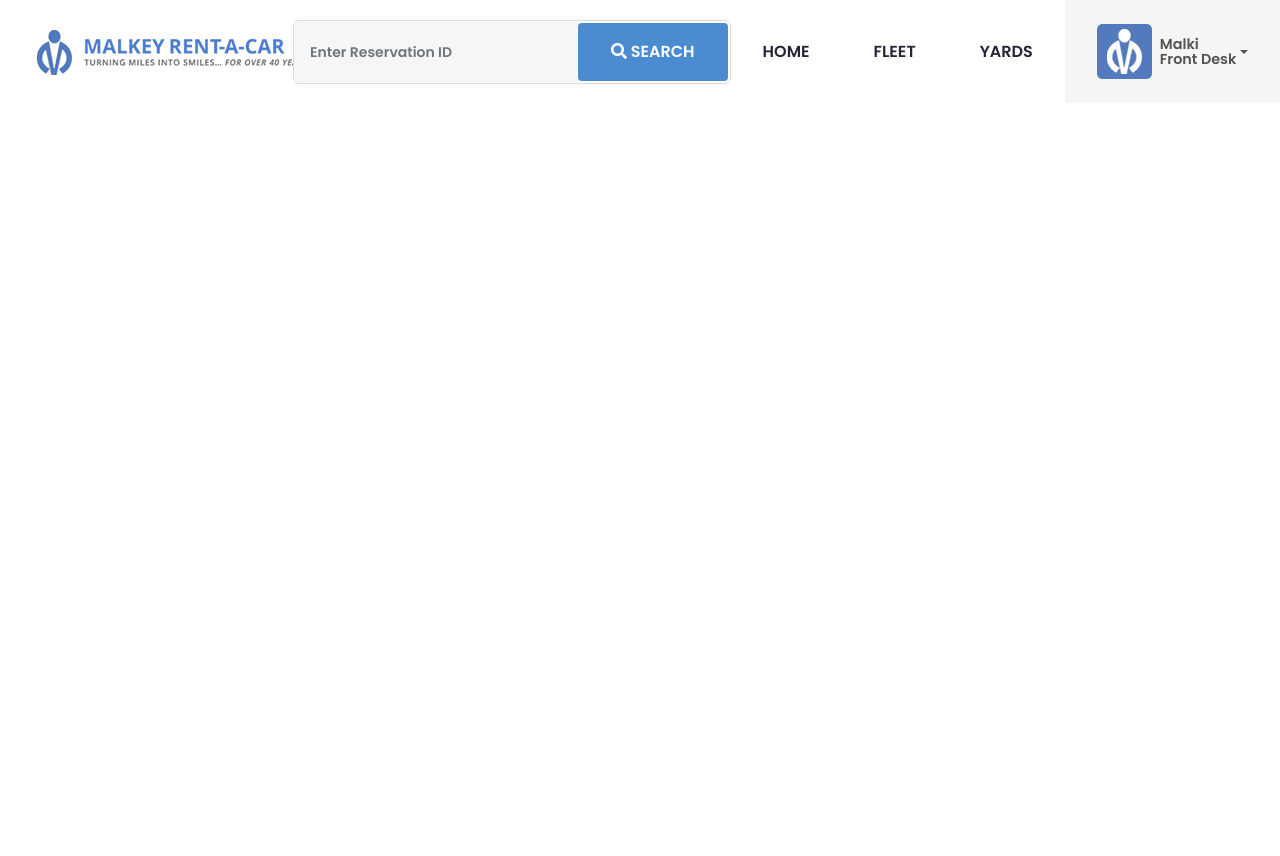
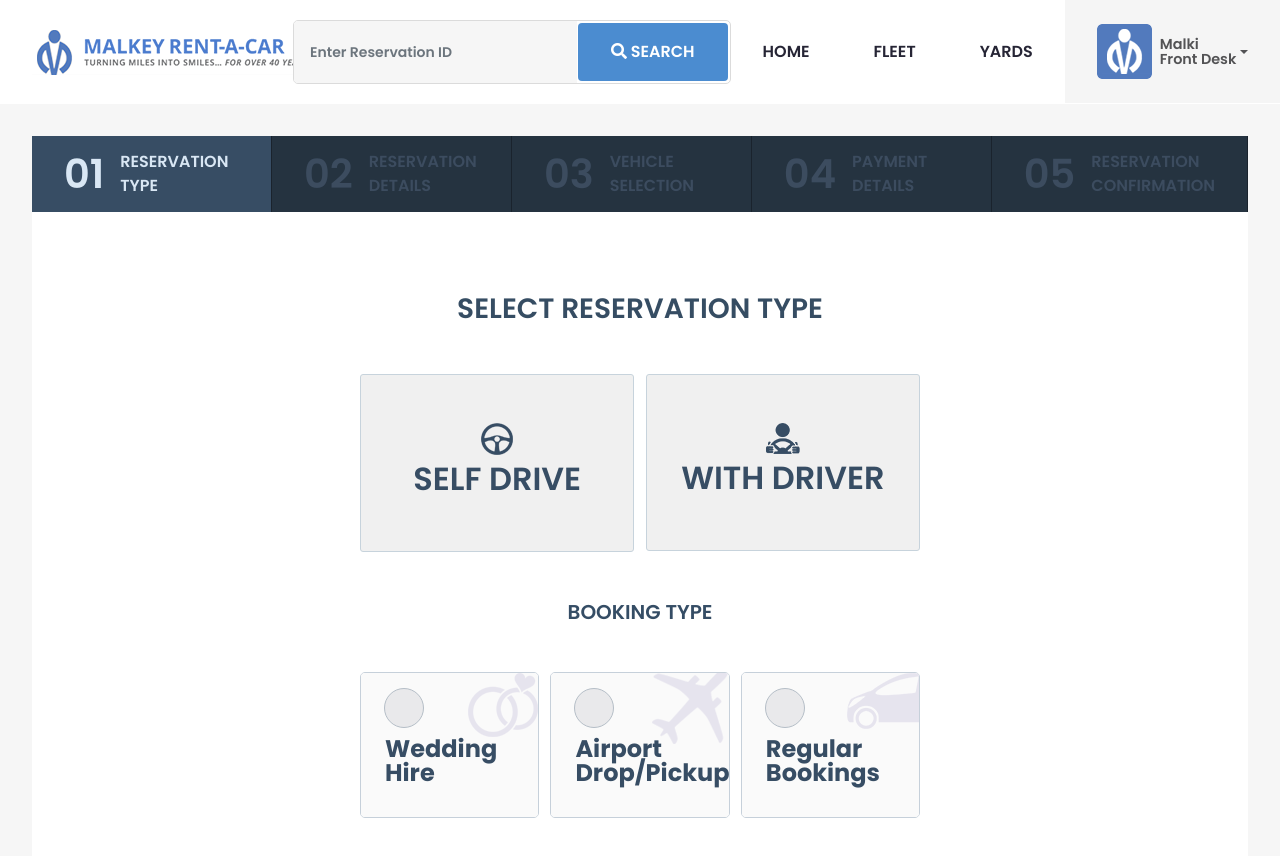
Before and after one commit to maya-lk/malky, a React (Create React App) app: page /malkey/site/wizard in a window 1280 px wide. Shown: the top 856 px of the page. Before the commit the page ends 800 px from the top, so only its background shows below. Built offline with nearby package versions, Linux system fonts and the light colour scheme.

Commit message:
Create Wizard Page

```diff
--- a/src/App.js
+++ b/src/App.js
@@ -2,7 +2,7 @@ import React from 'react';
 //import { connect } from 'react-redux';
 import { Switch , Route } from 'react-router-dom';
 
-import HomePage from './pages/home/home.component';
+import Wizard from './pages/wizard/wizard.component';
 import Header from './components/header/header.component';
 
 import './App.css';
@@ -14,7 +14,7 @@ class App extends React.Component {
       <div className="appWrappe">
         <Header/>
         <Switch>
-          <Route exact path="/" component={HomePage} />
+          <Route path="/wizard" component={Wizard} />
         </Switch>
       </div>
     )
--- a/src/components/wizard-container/wizard-container.component.jsx
+++ b/src/components/wizard-container/wizard-container.component.jsx
@@ -7,9 +7,9 @@ import './wizard-container.styles.scss';
 
 const WizardContainer = () => (
     <div className="wizardContainer">
-        <Switch>
-          <Route exact path="/" component={WizardStepOne} />
-        </Switch>
+      <Switch>
+        <Route exact path="/wizard" component={WizardStepOne} />
+      </Switch>
     </div>
 );
 
--- a/src/components/wizard-navigation/wizard-navigation.component.jsx
+++ b/src/components/wizard-navigation/wizard-navigation.component.jsx
@@ -1,6 +1,7 @@
 import React from 'react';
 import { connect } from 'react-redux';
 import { createStructuredSelector } from 'reselect';
+import { Link } from 'react-router-dom';
 
 import { setActiveStep , setDoneSteps , removeDoneSteps } from '../../redux/wizard/wizard.actions';
 import { selectActiveStep , selectDoneSteps } from '../../redux/wizard/wizard.selectors';
@@ -22,41 +23,46 @@ const WizardNavigation = ({ activeStep , setActiveStep , setDoneSteps , doneStep
 
     return(
         <nav className="nav wizardNavigation">
-            <span
+            <Link
+                to="/wizard"
                 className={`${ (doneSteps.indexOf(1) >= 0)? 'active' : '' } nav-link`}
                 onClick={ () => handleClick(1) }
             >
                 <span className="number">01</span>
                 RESERVATION TYPE
-            </span>
-            <span
+            </Link>
+            <Link
+                to="/wizard/reservation-details"
                 className={`${ (doneSteps.indexOf(2) >= 0)? 'active' : '' } nav-link`}
                 onClick={ () => handleClick(2) }
             >
                 <span className="number">02</span>
                 RESERVATION DETAILS
-            </span>
-            <span
+            </Link>
+            <Link
+                to="/wizard/vehicle-selection"
                 className={`${ (doneSteps.indexOf(3) >= 0)? 'active' : '' } nav-link`}
                 onClick={ () => handleClick(3) }
             >
                 <span className="number">03</span>
                 VEHICLE SELECTION
-            </span>
-            <span
+            </Link>
+            <Link
+                to="/wizard/payment-details"
                 className={`${ (doneSteps.indexOf(4) >= 0)? 'active' : '' } nav-link`}
                 onClick={ () => handleClick(4) }
             >
                 <span className="number">04</span>
                 PAYMENT DETAILS
-            </span>
-            <span
+            </Link>
+            <Link
+                to="/wizard/reservation-confirmation"
                 className={`${ (doneSteps.indexOf(5) >= 0)? 'active' : '' } nav-link`}
                 onClick={ () => handleClick(5) }
             >
                 <span className="number">05</span>
                 RESERVATION CONFIRMATION
-            </span>
+            </Link>
         </nav>
     )
 };
--- a/src/components/wizard-step-01/wizard-step-01.component.jsx
+++ b/src/components/wizard-step-01/wizard-step-01.component.jsx
@@ -1,4 +1,9 @@
 import React from 'react';
+import { connect } from 'react-redux';
+import { createStructuredSelector } from 'reselect';
+
+import { setReservationType , setBookingType , setActiveStep , setDoneSteps } from '../../redux/wizard/wizard.actions';
+import { selectReservationType , selectBookingType } from '../../redux/wizard/wizard.selectors';
 
 import SelfDriveInactive from '../../assets/images/self-drive-inactive.png';
 import WithDriveInactive from '../../assets/images/with-driver-inactive.png';
@@ -8,7 +13,20 @@ import Regulart from '../../assets/images/regular.png';
 
 import './wizard-step-01.styles.scss';
 
-const WizardStepOne = () => {
+const WizardStepOne = ({ setReservationType , setBookingType , reservationType , bookingType , setActiveStep , setDoneSteps }) => {
+
+    const handleReservationType = (e) => {
+
+        setReservationType(e.target.value);
+
+    }
+
+    const handleBookingType = (e) => {
+
+        setBookingType(e.target.value);
+
+    }
+
     return(
         <div className="wizardContent wizardStep1">
 
@@ -16,14 +34,28 @@ const WizardStepOne = () => {
                 <h3>Select Reservation Type</h3>
                 <div className="btn-group">
                     <div className="custom-control custom-radio">
-                        <input type="radio" id="selfDrive" name="driveType" className="custom-control-input" value="Self Drive" />
+                        <input
+                            type="radio"
+                            id="selfDrive"
+                            name="driveType"
+                            className="custom-control-input"
+                            value="Self Drive"
+                            onChange={(e) => handleReservationType(e)}
+                        />
                         <label className="custom-control-label selfDrive" htmlFor="selfDrive" >
                             <span style={{ backgroundImage : `url(${SelfDriveInactive})`}} />
                             SELF DRIVE
                         </label>
                     </div>
                     <div className="custom-control custom-radio">
-                        <input type="radio" id="withDrive" name="driveType" className="custom-control-input" value="With Drive" />
+                        <input
+                            type="radio"
+                            id="withDrive"
+                            name="driveType"
+                            className="custom-control-input"
+                            value="With Driver"
+                            onChange={(e) => handleReservationType(e)}
+                        />
                         <label className="custom-control-label withDrive" htmlFor="withDrive" >
                             <span style={{ backgroundImage : `url(${WithDriveInactive})` }} />
                             WITH DRIVER
@@ -37,21 +69,42 @@ const WizardStepOne = () => {
                 <div className="typeWrap d-flex justify-content-between">
 
                     <div className="type custom-control custom-radio">
-                        <input type="radio" id="wedding" name="reservationType" className="custom-control-input" value="Wedding Hire" />
+                        <input
+                            type="radio"
+                            id="wedding"
+                            name="reservationType"
+                            className="custom-control-input"
+                            value="Wedding Hire"
+                            onChange={(e) => handleBookingType(e)}
+                        />
                         <label className="custom-control-label wedding" htmlFor="wedding" style={{ backgroundImage : `url(${Wedding})` }}>
                             Wedding Hire
                         </label>
                     </div>
 
                     <div className="type custom-control custom-radio">
-                        <input type="radio" id="airport" name="reservationType" className="custom-control-input" value="Airport Drop/Pickup" />
+                        <input
+                            type="radio"
+                            id="airport"
+                            name="reservationType"
+                            className="custom-control-input"
+                            value="Airport Drop/Pickup"
+                            onChange={(e) => handleBookingType(e)}
+                        />
                         <label className="custom-control-label airport" htmlFor="airport" style={{ backgroundImage : `url(${Airport})` }}>
                             Airport Drop/Pickup
                         </label>
                     </div>
 
                     <div className="type custom-control custom-radio">
-                        <input type="radio" id="regular" name="reservationType" className="custom-control-input" value="Regular Bookings" />
+                        <input
+                            type="radio"
+                            id="regular"
+                            name="reservationType"
+                            className="custom-control-input"
+                            value="Regular Bookings"
+                            onChange={(e) => handleBookingType(e)}
+                        />
                         <label className="custom-control-label regular" htmlFor="regular" style={{ backgroundImage : `url(${Regulart})` }}>
                             Regular Bookings
                         </label>
@@ -64,4 +117,16 @@ const WizardStepOne = () => {
     )
 };
 
-export default WizardStepOne;
+const mapDispatchToProps = dispatch => ({
+    setReservationType : (reservationType) => dispatch(setReservationType(reservationType)),
+    setBookingType : (bookingType) => dispatch(setBookingType(bookingType)),
+    setActiveStep : (activeStep) => dispatch(setActiveStep(activeStep)),
+    setDoneSteps : (doneSteps) => dispatch(setDoneSteps(doneSteps)),
+});
+
+const mapStateToProps = createStructuredSelector({
+    reservationType : selectReservationType,
+    bookingType : selectBookingType
+});
+
+export default connect(mapStateToProps, mapDispatchToProps)(WizardStepOne);
--- a/src/pages/home/home.component.jsx
+++ b/src/pages/home/home.component.jsx
@@ -1,17 +1 @@
 import React from 'react';
-
-import WizardNavigation from '../../components/wizard-navigation/wizard-navigation.component';
-import WizardContainer from '../../components/wizard-container/wizard-container.component';
-
-import './home.styles.scss';
-
-const HomePage = () => (
-    <div className="homePageWrapper d-flex">
-        <div className="wizardWrap">
-            <WizardNavigation/>
-            <WizardContainer/>
-        </div>
-    </div>
-);
-
-export default HomePage;
--- a/src/pages/home/home.styles.scss
+++ /dev/null
@@ -1,7 +0,0 @@
-.homePageWrapper{
-    .wizardWrap {
-        padding: 2rem;
-        width: 100%;
-        background-color: #f6f6f6;
-    }
-}
--- a/src/pages/wizard/wizard.component.jsx
+++ b/src/pages/wizard/wizard.component.jsx
@@ -1,12 +1,16 @@
 import React from 'react';
 
 import WizardNavigation from '../../components/wizard-navigation/wizard-navigation.component';
+import WizardContainer from '../../components/wizard-container/wizard-container.component';
 
 import './wizard.styles.scss';
 
 const Wizard = () => (
-    <div className="wizardWrapper">
-        <WizardNavigation />
+    <div className="wizardPageWrapper d-flex">
+        <div className="wizardWrap">
+            <WizardNavigation/>
+            <WizardContainer/>
+        </div>
     </div>
 );
 
--- a/src/pages/wizard/wizard.styles.scss
+++ b/src/pages/wizard/wizard.styles.scss
@@ -0,0 +1,7 @@
+.wizardPageWrapper{
+    .wizardWrap {
+        padding: 2rem;
+        width: 100%;
+        background-color: #f6f6f6;
+    }
+}
--- a/src/redux/wizard/wizard.actions.js
+++ b/src/redux/wizard/wizard.actions.js
@@ -14,3 +14,13 @@ export const removeDoneSteps = doneSteps => ({
     type : wizardActionTypes.REMOVE_DONE_STEPS,
     payload : doneSteps
 });
+
+export const setReservationType = reservationType => ({
+    type : wizardActionTypes.SET_RESERVATION_TYPE,
+    payload : reservationType
+});
+
+export const setBookingType = bookingType => ({
+    type : wizardActionTypes.SET_BOOKING_TYPE,
+    payload : bookingType
+});
--- a/src/redux/wizard/wizard.selectors.js
+++ b/src/redux/wizard/wizard.selectors.js
@@ -11,3 +11,13 @@ export const selectDoneSteps = createSelector(
     [selectWizardAPI],
     (wizard) => wizard.doneSteps
 );
+
+export const selectReservationType = createSelector(
+    [selectWizardAPI],
+    (wizard) => wizard.reservationType
+);
+
+export const selectBookingType = createSelector(
+    [selectWizardAPI],
+    (wizard) => wizard.bookingType
+);
--- a/src/redux/wizard/wizard.types.js
+++ b/src/redux/wizard/wizard.types.js
@@ -2,4 +2,6 @@ export const wizardActionTypes = {
     SET_ACTIVE_STEP : 'SET_ACTIVE_STEP',
     SET_DONE_STEP : 'SET_DONE_STEP',
     REMOVE_DONE_STEPS : 'REMOVE_DONE_STEPS',
+    SET_RESERVATION_TYPE : 'SET_RESERVATION_TYPE',
+    SET_BOOKING_TYPE : 'SET_BOOKING_TYPE',
 }
```
Also changed, not shown: src/redux/wizard/wizard.reducer.js (+10 -0 lines).
